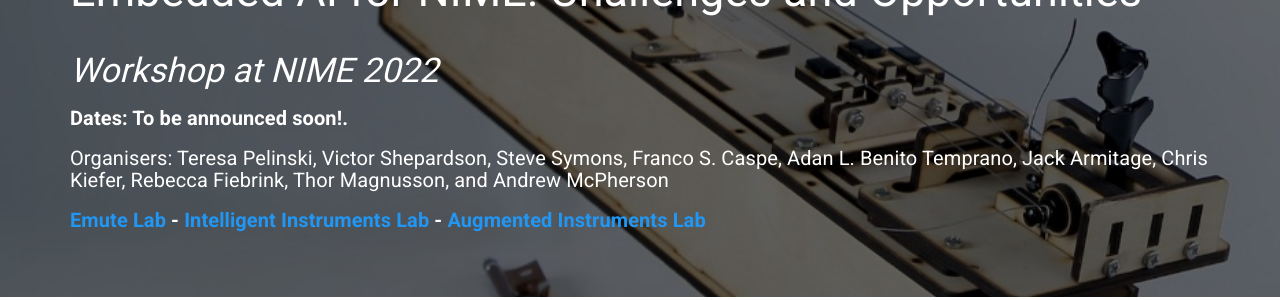
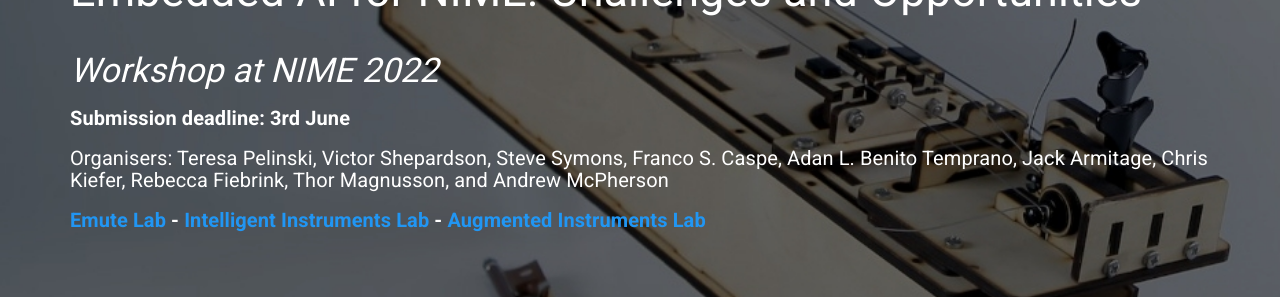
Before and after one commit to embedded-ai-for-nime/embedded-ai-for-nime.github.io, a Jekyll site: the page built from index.html, in a window 1280 px wide and 900 px high. Shown: the part 181-481 px from the top of the window. Built offline with Jekyll 4.4.1, drawn with Linux system fonts in a browser that asks for light colours.

Commit message:
Minor update

```diff
--- a/index.html
+++ b/index.html
@@ -6,7 +6,7 @@
     <div class="container">
         <h2 style="color:white";>Embedded AI for NIME: Challenges and Opportunities</h2>
         <h3 style="color:white";><i>Workshop at NIME 2022 </i></h3>
-        <h5 style="color:white";><b>Dates: To be announced soon!. </b></h5>
+        <h5 style="color:white";><b>Submission deadline: 3rd June</b></h5>
         <h5 style="color:white";>Organisers: Teresa Pelinski, Victor Shepardson, Steve Symons, Franco S. Caspe, Adan L. Benito Temprano, Jack Armitage, Chris Kiefer, Rebecca Fiebrink, Thor Magnusson, and Andrew McPherson </h5>
         <h5 style="color:white";><b><a href="http://www.emutelab.org/">Emute Lab</a> - <a href="https://iil.is/">Intelligent Instruments Lab</a> - <a href="http://instrumentslab.org/">Augmented Instruments Lab</a></b></h5>
     </div>
```
